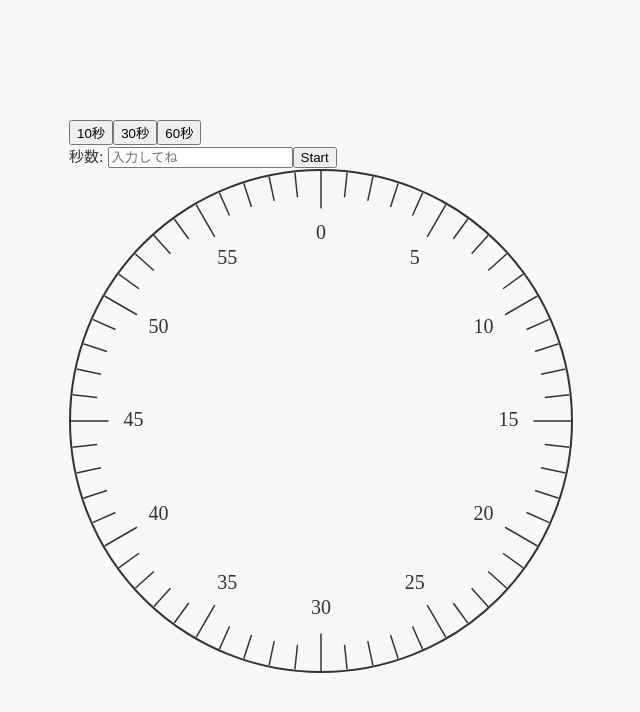
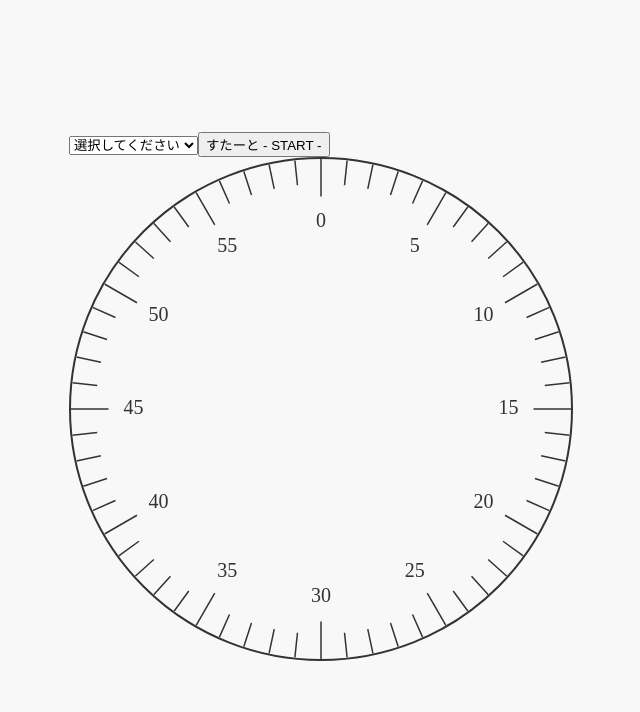
Before and after one commit to mariko-mr/kids-timer, a Vue app: page / in a window 1280 px wide. Shown: the top 712 px of the page, without its empty margins (67-707 px from the left). Built offline with nearby package versions, Linux system fonts and the light colour scheme.

Commit message:
feat: セレクトボックスの追加#12

```diff
--- a/src/App.vue
+++ b/src/App.vue
@@ -5,7 +5,7 @@ import { ref, onMounted } from "vue";
 const canvas = ref(null);
 const ctx = ref(null);
 const timerInput = ref("");
-const timerDuration = ref(0);
+const timerDuration = ref();
 const elapsedTime = ref(0);
 const timerInterval = ref(null);
 
@@ -17,20 +17,8 @@ onMounted(() => {
   drawClockFace();
 });
 
-// 全角入力を半角入力に変換 ///////////////
-const convertInputNumber = (e) => {
-  let val = e.target.value;
-  // 全角数字を半角数字に変換
-  val = val.replace(/[０-９]/g, function (s) {
-    return "０１２３４５６７８９".indexOf(s);
-  });
-  // 半角数字以外が含まれる場合は空にする
-  if (val.match(/[^0-9]/)) val = "";
-  timerInput.value = val;
-};
-
-const startTimer = (duration) => {
-  timerDuration.value = duration; // タイマーの秒数
+const startTimer = () => {
+  timerDuration.value = parseInt(timerInput.value, 10); // タイマーの秒数
   elapsedTime.value = 0; //タイマーの初期化
 
   // Clear any existing timer intervals
@@ -38,18 +26,6 @@ const startTimer = (duration) => {
 
   // タイマー開始
   timerInterval.value = setInterval(updateTimer, 1000);
-};
-
-const startTimerFromInput = () => {
-  const inputValue = parseInt(timerInput.value, 10);
-
-  if (!isNaN(inputValue) && 60 >= inputValue && inputValue > 0) {
-    // 入力が正常な場合はタイマーを開始
-    startTimer(inputValue);
-  } else {
-    // 入力が無効な場合はアラートなどでユーザーに通知
-    alert("0~60秒の間で入力してね");
-  }
 };
 
 const updateTimer = () => {
@@ -145,22 +121,26 @@ const drawClockFace = () => {
 <template>
   <div class="container">
     <div>
-      <button @click="startTimer(10)">10秒</button>
-      <button @click="startTimer(30)">30秒</button>
-      <button @click="startTimer(60)">60秒</button>
+      <select v-model="timerInput">
+        <option value="" hidden>選択してください</option>
+        <option value="5">5秒</option>
+        <option value="10">10秒</option>
+        <option value="15">15秒</option>
+        <option value="20">20秒</option>
+        <option value="25">25秒</option>
+        <option value="30">30秒</option>
+        <option value="35">35秒</option>
+        <option value="40">40秒</option>
+        <option value="45">45秒</option>
+        <option value="50">50秒</option>
+        <option value="55">55秒</option>
+        <option value="60">60秒</option>
+      </select>
+      <button class="btn" @click="startTimer()">
+        すたーと - START -
+      </button>
     </div>
-    <div>
-      <label for="timerInput">秒数: </label>
-      <input
-        type="text"
-        id="timerInput"
-        inputmode="numeric"
-        placeholder="入力してね"
-        v-model="timerInput"
-        @input="convertInputNumber"
-      />
-      <button class="btn" @click="startTimerFromInput()">Start</button>
-    </div>
+
     <canvas ref="canvas"></canvas>
   </div>
 </template>
```
